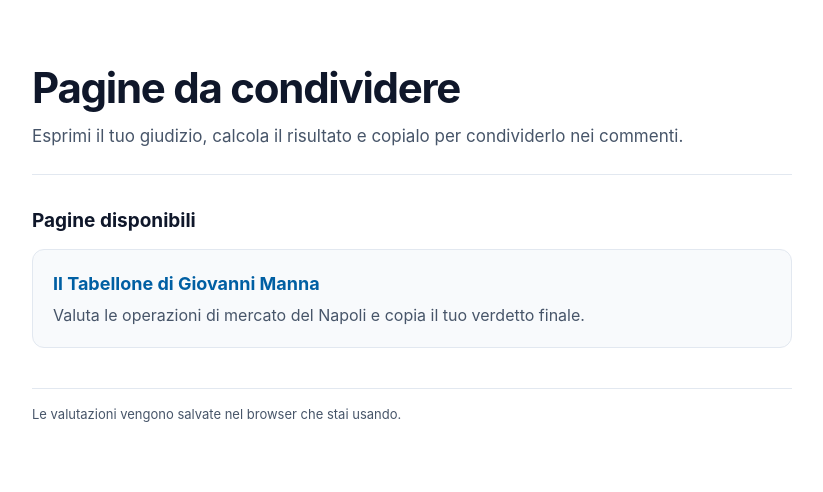
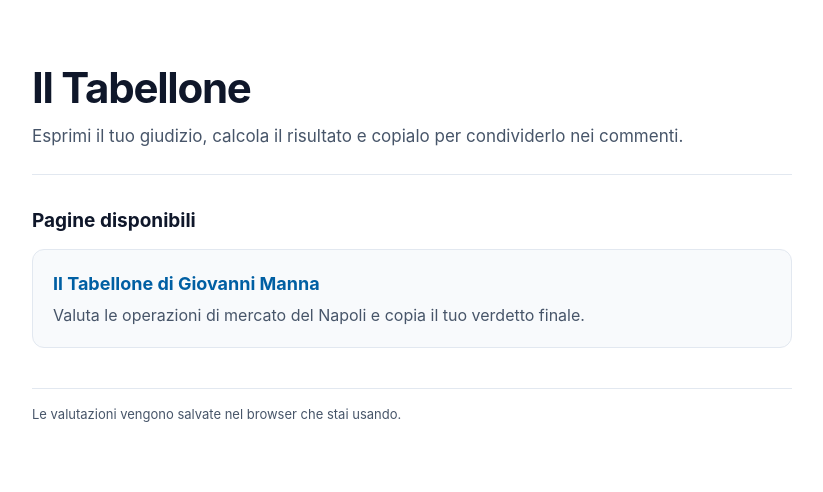
Before and after one commit to marcorzzn/ilTabellone, a plain HTML site: page index.html in a window 1280 px wide. Shown: the whole page, without its empty margins (228-1051 px from the left). Drawn offline with Linux system fonts and the light colour scheme.

Commit message:
Update index.html

```diff
--- a/index.html
+++ b/index.html
@@ -4,7 +4,7 @@
   <meta charset="UTF-8">
   <meta name="viewport" content="width=device-width, initial-scale=1">
   <meta name="description" content="Pagine interattive da compilare e condividere nei commenti.">
-  <title>Pagine da condividere</title>
+  <title>Il Tabellone</title>
   <style>
     :root { color-scheme: light; --blue: #0077c8; --blue-dark: #005fa3; --ink: #0f172a; --muted: #475569; --border: #e2e8f0; --surface: #f8fafc; }
     * { box-sizing: border-box; }
@@ -25,7 +25,7 @@
 <body>
   <main>
     <header>
-      <h1>Pagine da condividere</h1>
+      <h1>Il Tabellone</h1>
       <p>Esprimi il tuo giudizio, calcola il risultato e copialo per condividerlo nei commenti.</p>
     </header>
     <section aria-labelledby="pages-title">
```
